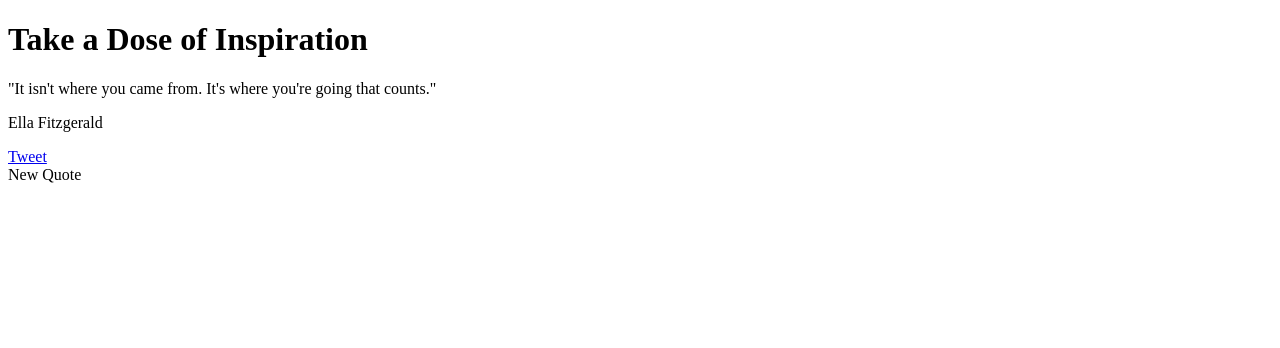
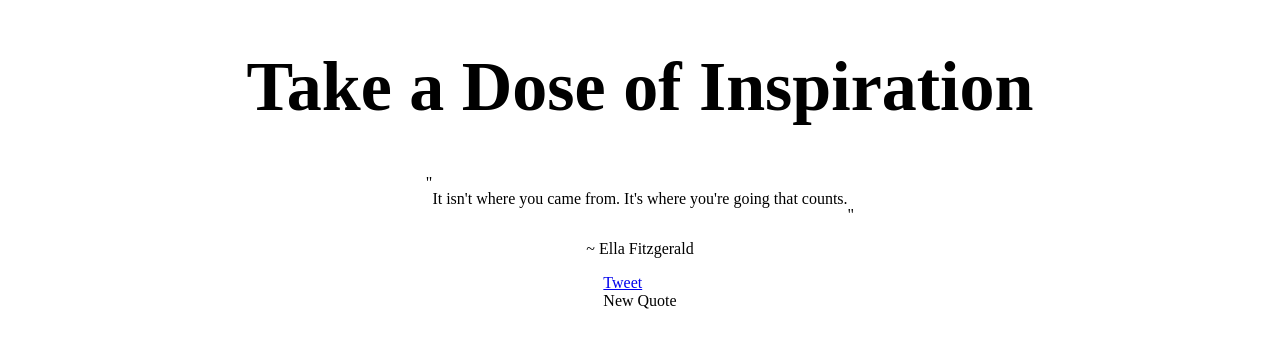
Before and after one commit to mcmlock/random-quotes-fcc, a React (Create React App) app: page / in a window 1280 px wide. Shown: the top 348 px of the page. Built offline with nearby package versions, Linux system fonts and the light colour scheme.

Commit message:
Background changes color when the quote changes

```diff
--- a/package.json
+++ b/package.json
@@ -7,6 +7,7 @@
     "@testing-library/react": "^12.1.4",
     "@testing-library/user-event": "^13.5.0",
     "quotebook-api": "^1.0.7",
+    "random-color-pair": "^1.0.5",
     "react": "^18.0.0",
     "react-dom": "^18.0.0",
     "react-scripts": "5.0.0",
--- a/src/App.js
+++ b/src/App.js
@@ -1,5 +1,6 @@
 import React from 'react';
 const newQuote = require('super-random-quotes/app');
+const getColorPair = require("random-color-pair");
 
 class App extends React.Component {
     constructor(props) {
@@ -7,7 +8,9 @@ class App extends React.Component {
 
         this.state = {
             quote: "It isn't where you came from. It's where you're going that counts.",
-            author: "Ella Fitzgerald"
+            author: "Ella Fitzgerald",
+            fgColor: '#000000',
+            bgColor: '#ffffff'
         }
         this.newQuoteClicked = this.newQuoteClicked.bind(this);
     }
@@ -16,22 +19,32 @@ class App extends React.Component {
         const newQuoteFull = newQuote.getRandomQuote().split(' ~ ');
         const newQuoteText = newQuoteFull[0];
         const newQuoteAuthor = newQuoteFull[1];
+        const [foregroundColor, backgroundColor] = getColorPair();
         this.setState({
             quote: newQuoteText,
-            author: newQuoteAuthor
+            author: newQuoteAuthor,
+            fgColor: `${foregroundColor}`,
+            bgColor: `${backgroundColor}`
         });
+        console.log(this.state.fgColor);
     }
 
     render() {
+        const foregroundElement = {
+            color: this.state.fgColor,
+        }
+        const backgroundElement = {
+            backgroundColor: this.state.bgColor,
+        }
         return (
-            <div id="quote-box">
+            <div id="quote-box" style={backgroundElement}>
                 <h1>Take a Dose of Inspiration</h1>
                 <div>
-                    <div>
-                        <p id="text"><span>"</span>{this.state.quote}<span>"</span></p>
+                    <div className="quote-block">
+                    <span className='startQuotation'>"</span><p id="text">{this.state.quote}</p><span className='endQuotation'>"</span>
                     </div>
                 </div>
-                <p id="author">{this.state.author}</p>
+                <p id="author">~ {this.state.author}</p>
                 <div>
                     <div>
                         <a id="tweet-quote" href="twitter.com/intent/tweet" target="_blank">Tweet</a>
--- a/src/App.scss
+++ b/src/App.scss
@@ -0,0 +1,28 @@
+body {
+    margin: 0;
+}
+
+#quote-box {
+    margin: 0;
+    height: 100vh;
+    display: flex;
+    flex-direction: column;
+    align-items: center;
+}
+
+h1 {
+    font-size: 70px;
+}
+.quote-block {
+    display: flex;
+    flex-direction: row;
+}
+.startQuotation {
+    align-self: flex-start;
+}
+#text {
+    align-self: center;
+}
+.endQuotation {
+    align-self: flex-end;
+}
```
Also changed, not shown: 1 other file (tests, documents, lock files or other folders).
